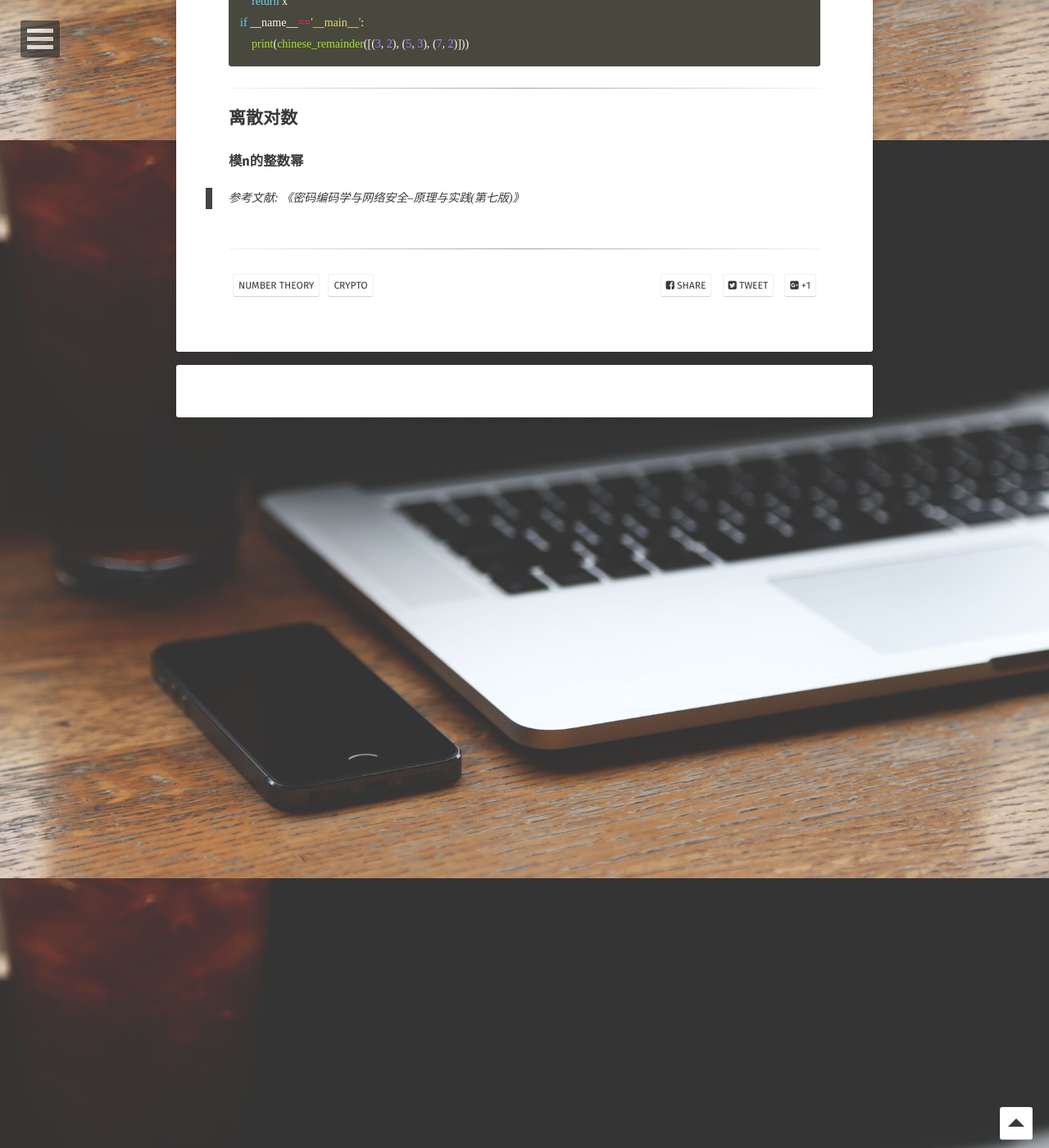
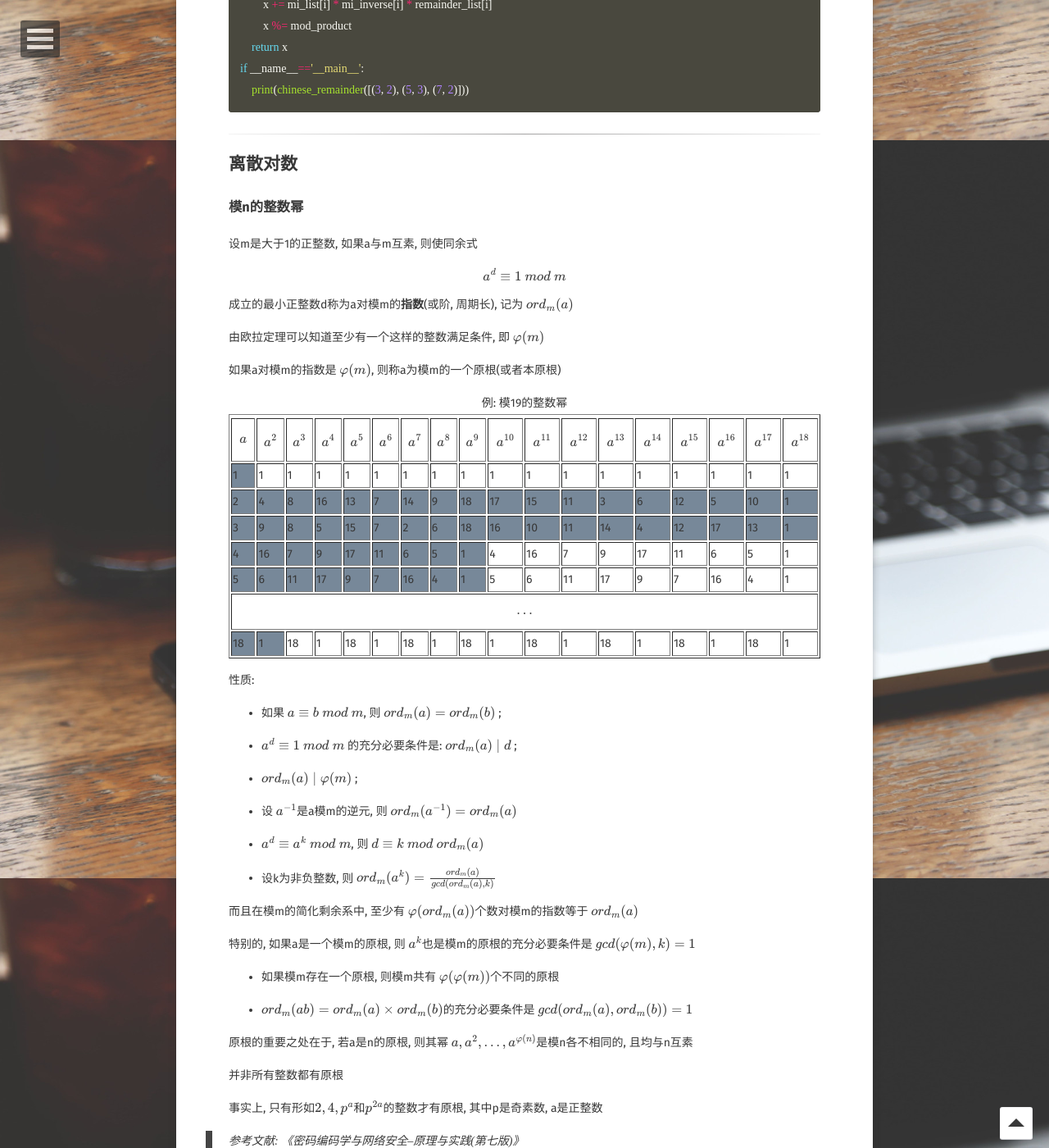
Before and after one commit to gmcnqaq/gmcnqaq, a Jekyll site: the page built from _posts/2019-04-04-number-theory-basis.md, in a window 1280 px wide and 1400 px high, scrolled down 6129 px. Shown: the whole window at 82% size. Built offline with Jekyll 4.4.1, drawn with Linux system fonts in a browser that asks for light colours; some web fonts are replaced; formulas are drawn with MathJax 3; comment, search, counter and statistics services are not loaded; some of the changed text lies outside the part shown.

Commit message:
Update 2019-04-04-number-theory-basis.md

````diff
--- a/_posts/2019-04-04-number-theory-basis.md
+++ b/_posts/2019-04-04-number-theory-basis.md
@@ -24,9 +24,13 @@ b除a通常用`b | a`表示, 同时若b \| a, 我们就说b是a的一个**因子
 关于整数整除我们有如下的一些简单的性质:
 
 * 若a \| 1, 则a = ±1
+
 * 若a \| b, 且b \| a, 则a = ±b
+
 * 0是任何非零整数的倍数, ±1是任何非零整数的因子
+
 * 若a \| b且b \| c, 则a \| c
+
 * 对于任意整数m, n, 若b \| g且b \| h, 则可以得出b \| (mg + nh)
 
 ### 带余除法
@@ -48,17 +52,17 @@ def gcd(a, b):
 ```
 
 >例:
-> $$a = 888, b = 264$$
+> $$ a = 888, b = 264 $$
 >
-> $$888 = 2 \times 312 + 264$$
+> $$ 888 = 2 \times 312 + 264 $$
 >
-> $$312 = 1 \times 264 + 48$$
+> $$ 312 = 1 \times 264 + 48 $$
 >
-> $$264 = 5 \times 48 + 24$$
+> $$ 264 = 5 \times 48 + 24 $$
 >
-> $$48 = 2 \times 24$$
+> $$ 48 = 2 \times 24 $$
 >
-> $$gcd(264, 888) = 24$$
+> $$ gcd(264, 888) = 24 $$
 
 
 ---
@@ -80,20 +84,21 @@ def gcd(a, b):
 
 性质
 
-* $$[(a\  mod\  n) + (b\  mod\  n)]\ mod\ n = (a + b)\ mod\ n$$ ①
-* $$[(a\  mod\  n) \times (b\  mod\  n)]\ mod\ n = (a \times b)\ mod\ n$$ ②
-* 若a与n互素: 若$$(a \times b) ≡ (a \times c)\ mod\ n$$, 则$$b ≡ c\ mod\ n$$ ③
+* $$ [(a\  mod\  n) + (b\  mod\  n)]\ mod\ n = (a + b)\ mod\ n $$ ①
+* $$ [(a\  mod\  n) \times (b\  mod\  n)]\ mod\ n = (a \times b)\ mod\ n $$ ②
+* 若a与n互素: 若 $$ (a \times b) ≡ (a \times c)\ mod\ n $$, 则 $$ b ≡ c\ mod\ n $$ ③
 
 
-定义比n小的非负整数集合为$$Z_n$$
+定义比n小的非负整数集合为 $$ Z_n $$
 
-$$Z_n = \{0, 1, \dots, (n - 1)\}$$
+$$ Z_n = \{0, 1, \dots, (n - 1)\} $$
 
 这个集合称为**剩余类集**, 或模n的剩余类，更确切的说, $$Z_n$$中的每个整数都代表一个剩余类, 我们可以将模n的剩余类表示为[0], [1], [2], ..., [n - 1]
 
 在剩余类的所有整数中，我们通常用最小非负整数来代表这个剩余类
 
 ### 拓展欧几里得算法
+
 ```python
 def egcd(a, b):
     if a == 0:
@@ -102,13 +107,13 @@ def egcd(a, b):
         g, y, x = egcd(b % a, a)
         return (g, x - (b // a) * y, y)
 ```
-> 例:$$a = 264, b = 888$$
+> 例: $$ a = 264, b = 888 $$
 >
-> $$264 = 888 - 2 \times 312$$
+> $$ 264 = 888 - 2 \times 312 $$
 >
-> $$48 = 312 - 264 = 312 - (888 - 2 \times 312) = -888 + 3 \times 312$$
+> $$ 48 = 312 - 264 = 312 - (888 - 2 \times 312) = -888 + 3 \times 312 $$
 >
-> $$24 = 264 - 5 \times 48 = (888 - 2 \times 312) - 5 \times (-888 + 3 \times 312) = 6 \times 888 - 17 \times 312$$
+> $$ 24 = 264 - 5 \times 48 = (888 - 2 \times 312) - 5 \times (-888 + 3 \times 312) = 6 \times 888 - 17 \times 312 $$
 
 求逆元
 ```python
@@ -134,15 +139,15 @@ def modinv(a, m):
 
 **算数基本定理**: 任何整数a > 1都可以唯一地因式分解为
 
-$$a = p_1^{a_1} \times p_2^{a_2} \times \dots \times p_t^{a_t}$$
+$$ a = p_1^{a_1} \times p_2^{a_2} \times \dots \times p_t^{a_t} $$
 
-式中$$p_1, p_2, \dots, p_t$$均是素数, $$p_1 < p_2 < \dots < p_t$$, 且所有的$$a_i$$都是正整数
+式中 $$ p_1, p_2, \dots, p_t $$ 均是素数, $$ p_1 < p_2 < \dots < p_t $$, 且所有的 $$ a_i $$ 都是正整数
 
 另一种表示方法:
 
 设P是所有素数的集合,则任意正整数a可以唯一地表示为:
 
-$$a = \prod_{p\in P} {p^{a_p}}, a_p \ge 0$$
+$$ a = \prod_{p\in P} {p^{a_p}}, a_p \ge 0 $$
 
 上式右边是所有可能素数p之积
 
@@ -154,38 +159,38 @@ $$a = \prod_{p\in P} {p^{a_p}}, a_p \ge 0$$
 
 若p是素数, a是正整数且不能被p整除, 则
 
-$$a^{p - 1} \equiv 1\ mod\ p$$
+$$ a^{p - 1} \equiv 1\ mod\ p $$
 
 另一种有用的形式:
 
 若p是素数且a是任意正整数,则
 
-$$a^p \equiv a\ mod\ p$$
+$$ a^p \equiv a\ mod\ p $$
 
 两种形式的差别第一种要求a与p互素, 第二种则没有这个要求
 
 ### 欧拉函数
 
-**欧拉函数$$\varphi(n)$$**: 指小于n且与n互素的正整数的个数。习惯上, $$\varphi(1) = 1$$
+**欧拉函数$$\varphi(n)$$**: 指小于n且与n互素的正整数的个数。习惯上, $$ \varphi(1) = 1 $$
 
 对于素数p, 有
 
-$$\varphi(p) = p - 1$$
+$$ \varphi(p) = p - 1 $$
 
 
 假设有两个素数p和q, **$$p \ne q$$**, 那么对于$$n = pq$$, 有
 
-$$\varphi(n) = \varphi(p \times q) = \varphi(p) \times \varphi(q) = (p - 1) \times (q - 1)$$
+$$ \varphi(n) = \varphi(p \times q) = \varphi(p) \times \varphi(q) = (p - 1) \times (q - 1) $$
 
 ### 欧拉定理
 
 对任意**互素**的a和n, 有
 
-$$a^{\varphi(n)} \equiv 1\ mod\ n$$
+$$ a^{\varphi(n)} \equiv 1\ mod\ n $$
 
 类似费马定理, 欧拉定理得另一种表达也很有用
 
-$$a^{\varphi(n) + 1} \equiv a\ mod\ n$$
+$$ a^{\varphi(n) + 1} \equiv a\ mod\ n $$
 
 ---
 
@@ -195,69 +200,69 @@ $$a^{\varphi(n) + 1} \equiv a\ mod\ n$$
 
 CRT的一种表现形式, 令
 
-$$M = \prod_{i = 1}^{k} {m_i}$$
+$$ M = \prod_{i = 1}^{k} {m_i} $$
 
-其中$$m_i$$是两两互素的, 即对$$1 \le i, j \le k, i \ne j$$有$$gcd(m_i, m_j) = 1$$。我们可以将$$Z_M$$中的任意整数对应一个k元组, 该k元组的元素均在$$Z_{m_i}$$中, 这种对应关系即为
+其中 $$ m_i $$ 是两两互素的, 即对 $$ 1 \le i, j \le k, i \ne j $$ 有 $$ gcd(m_i, m_j) = 1 $$。我们可以将 $$ Z_M $$ 中的任意整数对应一个k元组, 该k元组的元素均在 $$ Z_{m_i} $$ 中, 这种对应关系即为
 
-$$A \Leftrightarrow (a_1, a_2, \dots, a_k)$$
+$$ A \Leftrightarrow (a_1, a_2, \dots, a_k) $$
 
-其中$$A \in Z_M$$, 对$$1 \le i \le k, a_i \in Z_{m_i}$$, 且$$a_i = A\ mod\ m_i$$
+其中 $$ A \in Z_M $$ , 对 $$ 1 \le i \le k, a_i \in Z_{m_i} $$, 且$$ a_i = A\ mod\ m_i $$
 
 CRT说明下面两个断言成立
 
-1. 上式中的映射是$$Z_M$$到笛卡尔积$$Z_{m_1} \times Z_{m_2} \times \dots \times Z_{m_k}$$的一一对应, 也就是说, 对于任何A, $$0 \le A < M$$有唯一的k元组$$(a_1, a_2, \dots, a_k)$$与之对应, 其中$$0 \le a_i \le m_i$$, 并且对任何这样的k元组$$(a_1, a_2, \dots, a_k)$$, $$Z_M$$中有唯一的A与之对应
-2. $$Z_M$$中的元素上的运算可以等价于对应的k元组的运算, 即在笛卡尔积的每个分量上独立地执行运算
+1. 上式中的映射是$$Z_M$$到笛卡尔积 $$ Z_{m_1} \times Z_{m_2} \times \dots \times Z_{m_k} $$ 的一一对应, 也就是说, 对于任何A, $$ 0 \le A < M $$有唯一的k元组 $$ (a_1, a_2, \dots, a_k) $$与之对应, 其中 $$ 0 \le a_i \le m_i $$, 并且对任何这样的k元组 $$ (a_1, a_2, \dots, a_k) $$, $$ Z_M $$中有唯一的A与之对应
+2. $$ Z_M $$中的元素上的运算可以等价于对应的k元组的运算, 即在笛卡尔积的每个分量上独立地执行运算
 
 > 例:
 > 将973 mod 1813表示为模37和49的两个数。我们定义
 >
-> $$m_1 = 37, m_2 = 49, M = 1813, A = 973$$
+> $$ m_1 = 37, m_2 = 49, M = 1813, A = 973 $$
 >
-> 则$$M_1 = \frac{M}{m_1} = 49$$且$$M_2 = \frac{M}{m_2} = 37$$。利用拓展欧几里得算法有$$M_1^{-1} = 34\ mod\ m_1 = modinv(M_1, m_1)$$, 且$$M_2^{-1} =  4\ mod\ m_2 = modinv(M_2. m_2)$$(注意每个$$M_i$$和$$M_i^{-1}$$只需计算一次)。对37和49取模, 因为$$973\ mod\ 37 = 11,\ 973\ mod\ 49 = 42$$, 所以973可以表示为(11, 42)
+> 则 $$M_1 = \frac{M}{m_1} = 49$$且$$M_2 = \frac{M}{m_2} = 37 $$。利用拓展欧几里得算法有 $$ M_1^{-1} = 34\ mod\ m_1 = modinv(M_1, m_1) $$, 且 $$ M_2^{-1} =  4\ mod\ m_2 = modinv(M_2. m_2) $$(注意每个 $$ M_i $$和 $$ M_i^{-1} $$只需计算一次)。对37和49取模, 因为 $$ 973\ mod\ 37 = 11,\ 973\ mod\ 49 = 42 $$, 所以973可以表示为(11, 42)
 >
-> 假定要处理678 + 973。该如何处理(11, 42)? 首先计算$$678 \Leftrightarrow (678\ mod\ 37,\ 678\ mod\ 48) = (12, 41)$$, 然后将二元组的元素相加并化简$$(11 + 12\ mod\ 37,\ 42 + 41\ mod\ 49) = (23, 24)$$。
+> 假定要处理678 + 973。该如何处理(11, 42)? 首先计算 $$ 678 \Leftrightarrow (678\ mod\ 37,\ 678\ mod\ 48) = (12, 41) $$, 然后将二元组的元素相加并化简 $$ (11 + 12\ mod\ 37,\ 42 + 41\ mod\ 49) = (23, 24) $$。
 >
-> $$(23, 24) \Leftrightarrow a_1M_1M_1^{-1} + a_2M_2M_2^{-1}\ mod\ M$$
+> $$ (23, 24) \Leftrightarrow a_1M_1M_1^{-1} + a_2M_2M_2^{-1}\ mod\ M $$
 >
-> $$= [23 \times 49 \times 34 + 34 \times 37 \times 4]\ mod\ 1813$$
+> $$ = [23 \times 49 \times 34 + 34 \times 37 \times 4]\ mod\ 1813 $$
 >
-> $$= 43350\ mod\ 1813$$
+> $$ = 43350\ mod\ 1813 $$
 >
-> $$= 1651$$
+> $$ = 1651 $$
 >
 > 而$$(973 + 678)\ mod\ 1813 = 1651$$
 
-另一种表现形式, 令$$m_1,\ \dots,\ m_k$$是两两互素的整数, 且$$1 \le i,\ j \le k,\ i \ne j$$, 定义M为所有$$m_i$$的乘积。设$$a_i,\ \dots,\ a_k$$是整数, 则同余方程组
+另一种表现形式, 令$$m_1,\ \dots,\ m_k$$是两两互素的整数, 且 $$ 1 \le i,\ j \le k,\ i \ne j $$, 定义M为所有 $$ m_i $$的乘积。设 $$ a_i,\ \dots,\ a_k $$是整数, 则同余方程组
 
-$$x \equiv a_1\ mod\ m_1$$
+$$ x \equiv a_1\ mod\ m_1 $$
 
-$$x \equiv a_2\ mod\ m_2$$
+$$ x \equiv a_2\ mod\ m_2 $$
 
-$$\vdots$$
+$$ \vdots $$
 
-$$x \equiv a_k\ mod\ a_k$$
+$$ x \equiv a_k\ mod\ a_k $$
 
 模M有唯一解
 
 > 例:
 >
-> $$x \equiv 2\ mod\ 3;\ x \equiv 3\ mod\ 5;\ x \equiv 2\ mod\ 7$$
+> $$ x \equiv 2\ mod\ 3;\ x \equiv 3\ mod\ 5;\ x \equiv 2\ mod\ 7 $$
 >
 > 求解x
 >
-> $$M = 3 \times 5 \times 7 = 105$$
+> $$ M = 3 \times 5 \times 7 = 105 $$
 >
-> $$M_1 = 35,\ M_1^{-1} = 2$$
+> $$ M_1 = 35,\ M_1^{-1} = 2 $$
 >
-> $$M_2 = 21,\ M_2^{-1} = 1$$
+> $$ M_2 = 21,\ M_2^{-1} = 1 $$
 >
-> $$M_3 = 15,\ M_3^{-1} = 1$$
+> $$ M_3 = 15,\ M_3^{-1} = 1 $$
 >
-> $$x = (2 \times 35 \times 2 + 3 \times 21 \times 1 + 2 \times 15 \times 1)\ mod\ 105$$
+> $$ x = (2 \times 35 \times 2 + 3 \times 21 \times 1 + 2 \times 15 \times 1)\ mod\ 105 $$
 >
->$$= 233\ mod\ 105$$
+>$$ = 233\ mod\ 105 $$
 >
-> $$= 23$$
+> $$ = 23 $$
 
 对CRT的个人理解:
 
@@ -293,6 +298,200 @@ if __name__=='__main__':
 
 ### 模n的整数幂
 
+设m是大于1的正整数, 如果a与m互素, 则使同余式
+
+$$ a^d \equiv 1\ mod\ m $$
+
+成立的最小正整数d称为a对模m的**指数**(或阶, 周期长), 记为 $$ ord_m(a) $$
+
+由欧拉定理可以知道至少有一个这样的整数满足条件, 即 $$ \varphi(m) $$
+
+如果a对模m的指数是 $$ \varphi(m) $$, 则称a为模m的一个原根(或者本原根)
+
+
+<table border = "1" >
+    <tr>
+    <caption>例: 模19的整数幂</caption>
+    </tr>
+    <tr>
+        <td> $$ a $$ </td>
+        <td> $$ a^2 $$ </td>
+        <td> $$ a^3 $$ </td>
+        <td> $$ a^4 $$ </td>
+        <td> $$ a^5 $$ </td>
+        <td> $$ a^6 $$ </td>
+        <td> $$ a^7 $$ </td>
+        <td> $$ a^8 $$ </td>
+        <td> $$ a^9 $$ </td>
+        <td> $$ a^{10} $$ </td>
+        <td> $$ a^{11} $$ </td>
+        <td> $$ a^{12} $$ </td>
+        <td> $$ a^{13} $$ </td>
+        <td> $$ a^{14} $$ </td>
+        <td> $$ a^{15} $$ </td>
+        <td> $$ a^{16} $$ </td>
+        <td> $$ a^{17} $$ </td>
+        <td> $$ a^{18} $$ </td>
+    </tr>
+    <tr>
+    <td bgcolor = "LightSlateGray"> 1 </td>
+    <td> 1 </td>
+    <td> 1 </td>
+    <td> 1 </td>
+    <td> 1 </td>
+    <td> 1 </td>
+    <td> 1 </td>
+    <td> 1 </td>
+    <td> 1 </td>
+    <td> 1 </td>
+    <td> 1 </td>
+    <td> 1 </td>
+    <td> 1 </td>
+    <td> 1 </td>
+    <td> 1 </td>
+    <td> 1 </td>
+    <td> 1 </td>
+    <td> 1 </td>
+    </tr>
+    <tr>
+    <td bgcolor = "LightSlateGray"> 2 </td>
+    <td bgcolor = "LightSlateGray"> 4 </td>
+    <td bgcolor = "LightSlateGray"> 8 </td>
+    <td bgcolor = "LightSlateGray"> 16 </td>
+    <td bgcolor = "LightSlateGray"> 13 </td>
+    <td bgcolor = "LightSlateGray"> 7 </td>
+    <td bgcolor = "LightSlateGray"> 14 </td>
+    <td bgcolor = "LightSlateGray"> 9 </td>
+    <td bgcolor = "LightSlateGray"> 18 </td>
+    <td bgcolor = "LightSlateGray"> 17 </td>
+    <td bgcolor = "LightSlateGray"> 15 </td>
+    <td bgcolor = "LightSlateGray"> 11 </td>
+    <td bgcolor = "LightSlateGray"> 3 </td>
+    <td bgcolor = "LightSlateGray"> 6 </td>
+    <td bgcolor = "LightSlateGray"> 12 </td>
+    <td bgcolor = "LightSlateGray"> 5 </td>
+    <td bgcolor = "LightSlateGray"> 10 </td>
+    <td bgcolor = "LightSlateGray"> 1 </td>
+    </tr>
+    <tr>
+    <td bgcolor = "LightSlateGray"> 3 </td>
+    <td bgcolor = "LightSlateGray"> 9 </td>
+    <td bgcolor = "LightSlateGray"> 8 </td>
+    <td bgcolor = "LightSlateGray"> 5 </td>
+    <td bgcolor = "LightSlateGray"> 15 </td>
+    <td bgcolor = "LightSlateGray"> 7 </td>
+    <td bgcolor = "LightSlateGray"> 2 </td>
+    <td bgcolor = "LightSlateGray"> 6 </td>
+    <td bgcolor = "LightSlateGray"> 18 </td>
+    <td bgcolor = "LightSlateGray"> 16 </td>
+    <td bgcolor = "LightSlateGray"> 10 </td>
+    <td bgcolor = "LightSlateGray"> 11 </td>
+    <td bgcolor = "LightSlateGray"> 14 </td>
+    <td bgcolor = "LightSlateGray"> 4 </td>
+    <td bgcolor = "LightSlateGray"> 12 </td>
+    <td bgcolor = "LightSlateGray"> 17 </td>
+    <td bgcolor = "LightSlateGray"> 13 </td>
+    <td bgcolor = "LightSlateGray"> 1 </td>
+    </tr>
+    <tr>
+    <td bgcolor = "LightSlateGray"> 4 </td>
+    <td bgcolor = "LightSlateGray"> 16 </td>
+    <td bgcolor = "LightSlateGray"> 7 </td>
+    <td bgcolor = "LightSlateGray"> 9 </td>
+    <td bgcolor = "LightSlateGray"> 17 </td>
+    <td bgcolor = "LightSlateGray"> 11 </td>
+    <td bgcolor = "LightSlateGray"> 6 </td>
+    <td bgcolor = "LightSlateGray"> 5 </td>
+    <td bgcolor = "LightSlateGray"> 1 </td>
+    <td> 4 </td>
+    <td> 16 </td>
+    <td> 7 </td>
+    <td> 9 </td>
+    <td> 17 </td>
+    <td> 11 </td>
+    <td> 6 </td>
+    <td> 5 </td>
+    <td> 1 </td>
+    </tr>
+    <tr>
+    <td bgcolor = "LightSlateGray"> 5 </td>
+    <td bgcolor = "LightSlateGray"> 6 </td>
+    <td bgcolor = "LightSlateGray"> 11 </td>
+    <td bgcolor = "LightSlateGray"> 17 </td>
+    <td bgcolor = "LightSlateGray"> 9 </td>
+    <td bgcolor = "LightSlateGray"> 7 </td>
+    <td bgcolor = "LightSlateGray"> 16 </td>
+    <td bgcolor = "LightSlateGray"> 4 </td>
+    <td bgcolor = "LightSlateGray"> 1 </td>
+    <td> 5 </td>
+    <td> 6 </td>
+    <td> 11 </td>
+    <td> 17 </td>
+    <td> 9 </td>
+    <td> 7 </td>
+    <td> 16 </td>
+    <td> 4 </td>
+    <td> 1 </td>
+    </tr>
+    <tr>
+    <td colspan = "18"> $$ \dots $$ </td>
+    </tr>
+    <tr>
+    <td bgcolor = "LightSlateGray"> 18 </td>
+    <td bgcolor = "LightSlateGray"> 1 </td>
+    <td> 18 </td>
+    <td> 1 </td>
+    <td> 18 </td>
+    <td> 1 </td>
+    <td> 18 </td>
+    <td> 1 </td>
+    <td> 18 </td>
+    <td> 1 </td>
+    <td> 18 </td>
+    <td> 1 </td>
+    <td> 18 </td>
+    <td> 1 </td>
+    <td> 18 </td>
+    <td> 1 </td>
+    <td> 18 </td>
+    <td> 1 </td>
+    </tr>
+
+</table>
+
+
+
+
+性质:
+
+* 如果 $$ a \equiv b \ mod\ m $$, 则  $$ord_m(a) = ord_m(b)$$ ;
+
+* $$ a^d \equiv 1\ mod\ m $$ 的充分必要条件是:  $$ord_m(a) \mid d$$ ;
+
+* $$ ord_m(a) \mid \varphi(m) $$ ;
+
+* 设 $$ a^{-1} $$是a模m的逆元, 则 $$ ord_m(a^{-1}) = ord_m(a) $$
+
+* $$ a^d \equiv a^k\ mod\ m $$, 则 $$ d \equiv k\ mod\ ord_m(a) $$
+
+* 设k为非负整数, 则 $$ ord_m(a^k) = \frac{ord_m(a)}{gcd(ord_m(a), k)}$$
+
+而且在模m的简化剩余系中, 至少有 $$ \varphi(ord_m(a)) $$个数对模m的指数等于 $$ ord_m(a) $$
+
+特别的, 如果a是一个模m的原根, 则 $$ a^k $$也是模m的原根的充分必要条件是 $$ gcd(\varphi(m), k) = 1 $$
+
+* 如果模m存在一个原根, 则模m共有 $$ \varphi(\varphi(m)) $$个不同的原根
+
+* $$ ord_m(ab) = ord_m(a) \times ord_m(b) $$的充分必要条件是 $$ gcd(ord_m(a), ord_m(b)) = 1 $$
+
+
+原根的重要之处在于, 若a是n的原根, 则其幂 $$ a, a^2, \dots, a^{\varphi(n)} $$是模n各不相同的, 且均与n互素
+
+并非所有整数都有原根
+
+事实上, 只有形如**$$ 2, 4, p^a和p^{2a} $$**的整数才有原根, 其中p是奇素数, a是正整数
+
+
 
 
 > 参考文献: 《密码编码学与网络安全--原理与实践(第七版)》
````
